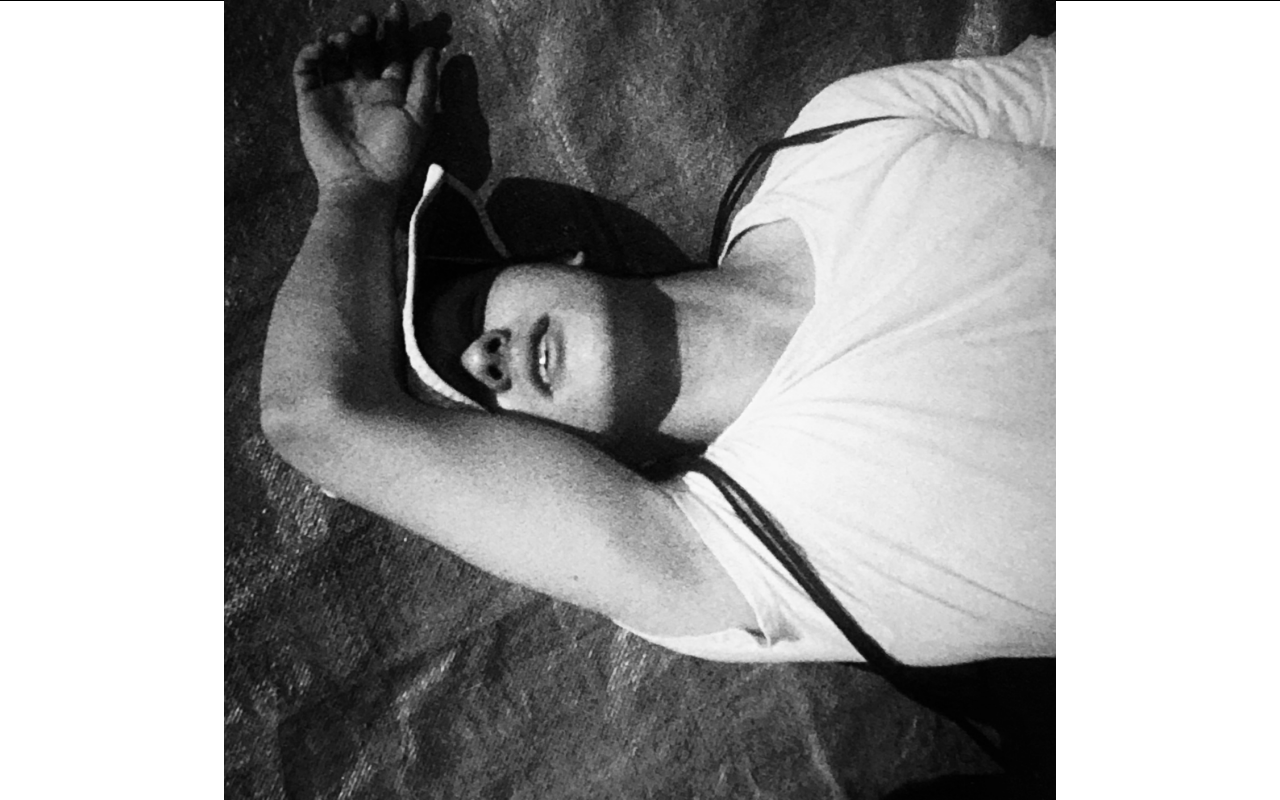
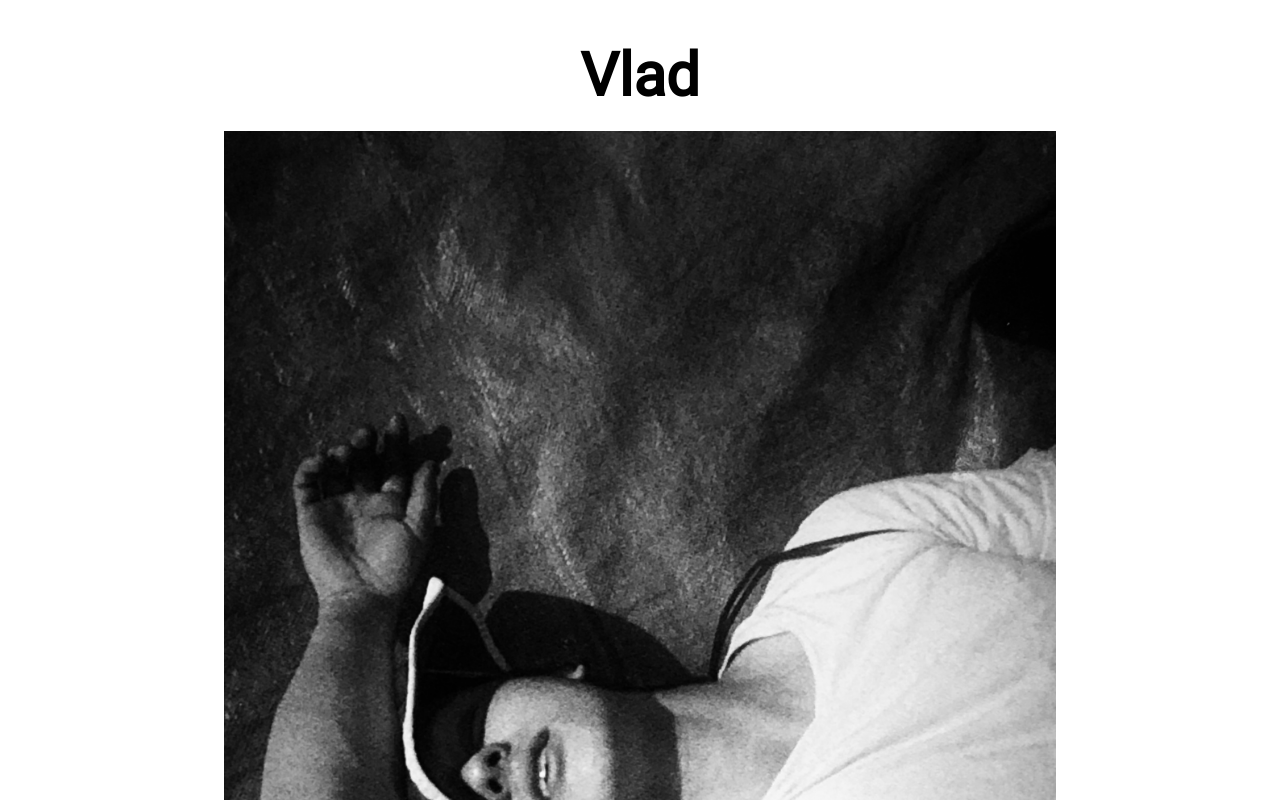
Before and after one commit to vladmog/vmportfolio, a React (Create React App) app in the folder vmportfolio/: page / in a window 1280 px wide. Shown: the top 800 px of the page. Built offline with nearby package versions, Linux system fonts and the light colour scheme.

Commit message:
bumped content north

```diff
--- a/vmportfolio/public/index.html
+++ b/vmportfolio/public/index.html
@@ -1,7 +1,7 @@
 <!DOCTYPE html>
 <html lang="en">
   <head>
-    <link href="https://fonts.googleapis.com/css?family=Work+Sans&display=swap" rel="stylesheet">
+    <link href="https://fonts.googleapis.com/css?family=Roboto&display=swap" rel="stylesheet">
     <meta charset="utf-8" />
     <link rel="icon" href="%PUBLIC_URL%/favicon.ico" />
     <meta name="viewport" content="width=device-width, initial-scale=1" />
--- a/vmportfolio/src/components/landing/Landing.js
+++ b/vmportfolio/src/components/landing/Landing.js
@@ -6,15 +6,14 @@ import MePic from "../../img/me.jpg"
 const S = {};
 
 S.Container = styled.div`
-    border: solid black 1px;
+    // border: solid black 1px;
     width: 100vw;
     height: 100vh;
     display: flex;
     flex-direction: column;
     align-items: center;
-    justify-content: center;
     font-family: 'Roboto', sans-serif;
-    padding-top 5px;
+    padding-top: 20px;
 
     h1 {
         font-size: 60px;
```
